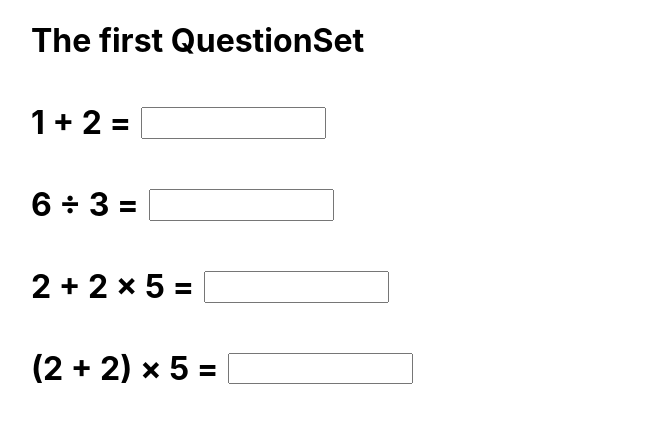
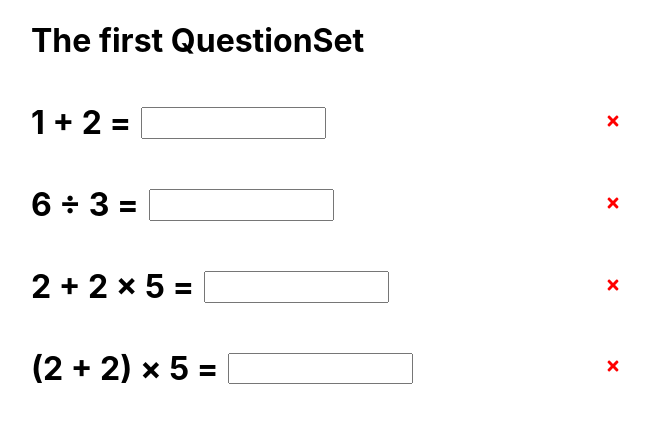
Before and after one commit to jianglx512/MathTest, a React (Create React App) app: page / in a window 1280 px wide. Shown: the top 422 px of the page, without its empty margins (19-669 px from the left). Built offline with nearby package versions, Linux system fonts and the light colour scheme.

Commit message:
algign the question in line and added icons

```diff
--- a/package.json
+++ b/package.json
@@ -12,6 +12,7 @@
     "@types/react-dom": "^17.0.0",
     "react": "^17.0.1",
     "react-dom": "^17.0.1",
+    "react-icons": "^4.2.0",
     "react-scripts": "4.0.2",
     "typescript": "^4.1.3",
     "web-vitals": "^1.1.0"
--- a/src/App.css
+++ b/src/App.css
@@ -14,6 +14,12 @@
 .questionDiv {
   display: flex;
 }
+.questionDiv .iconDiv {
+  margin-right: 10px;
+  margin-left: auto;
+  align-self: center;
+}
+
 .questionText {
   display: inline;
 }
--- a/src/Components/Question.tsx
+++ b/src/Components/Question.tsx
@@ -1,11 +1,14 @@
 import React from 'react'
 import { QuestionModel } from '../Models/QuestionModel'
+import { GiCheckMark } from 'react-icons/gi';
+import { FaTimes } from 'react-icons/fa';
 
 const Question = (quest: QuestionModel) => {
     return (
         <div className='questionDiv'>
             <h1 className='questionText'>{quest.Text}</h1>
             <input className='questionValue' type="text" />
+            <div className='iconDiv'>{true? <FaTimes style={{ color: 'red' }} />:<GiCheckMark style={{ color: 'green' }} />}</div>
         </div>
     )
 }
```
Also changed, not shown: 1 other file (tests, documents, lock files or other folders).
